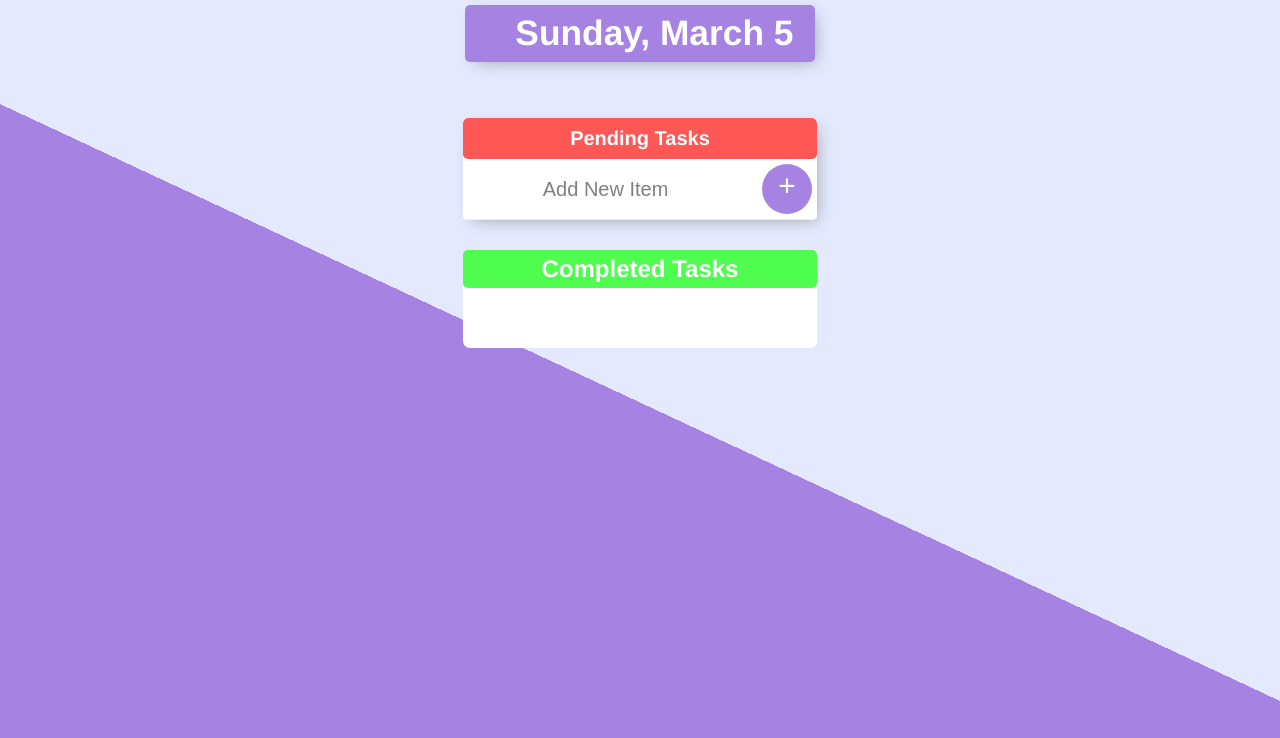
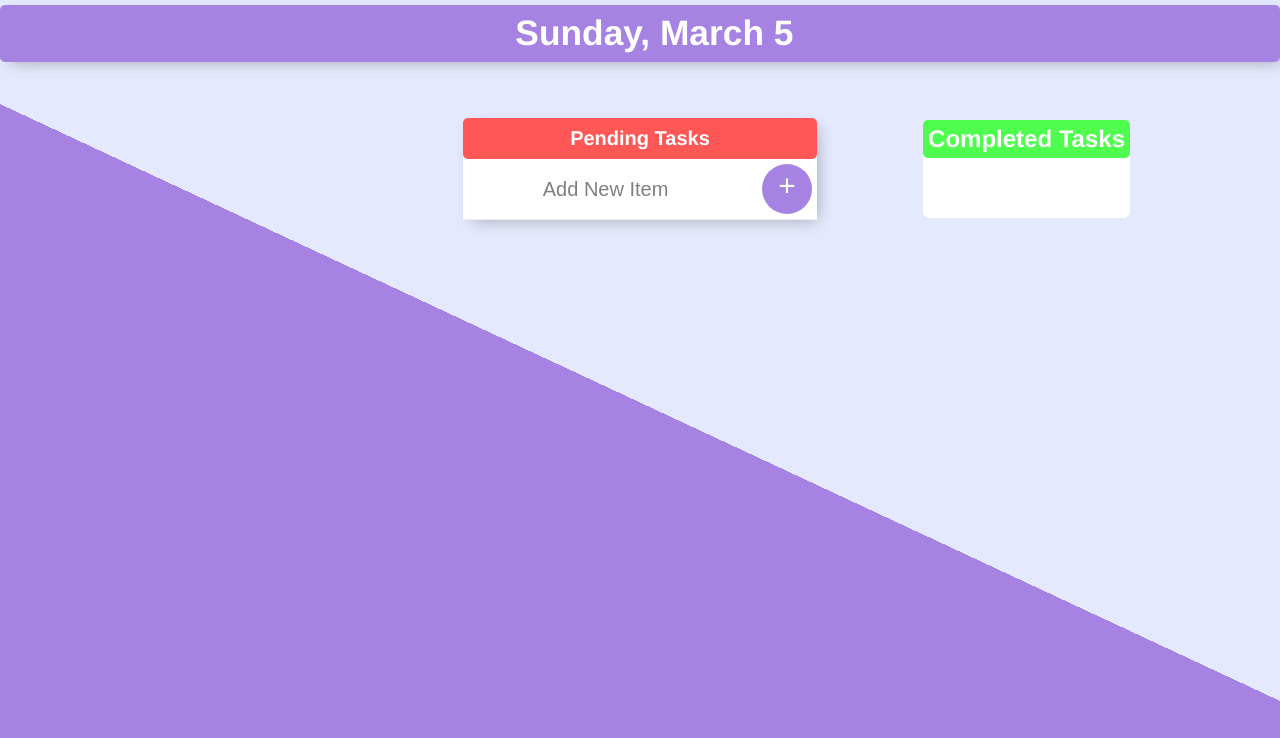
Before and after one commit to LahFlame/Lf-todo-list, a React (Create React App) app: page / in a window 1280 px wide. Shown: the top 738 px of the page. Built offline with nearby package versions, Linux system fonts and the light colour scheme.

Commit message:
improved responsiveness

```diff
--- a/src/component/completed-list/completed-task.styles.css
+++ b/src/component/completed-list/completed-task.styles.css
@@ -1,9 +1,9 @@
 .completed{
-
+    max-width: 250px;
     background-color: white;
     border-radius: 7px;
-    position: relative;
     color: rgb(20, 20, 20);
+    margin: 0 auto;
 }
 .completed h2{
     background-color: rgba(53, 253, 53, 0.87);
@@ -11,6 +11,7 @@
     padding: 5px;
     width: 100%;
     color: rgb(255, 255, 255);
+    white-space: nowrap;
 }
 .animate{
     animation: shine 500ms ease-in  2;
@@ -48,4 +49,5 @@
     color: #fff;
     text-align: center;
     font-size: 30px;
+    cursor: pointer;
 }
--- a/src/component/container/container.styles.css
+++ b/src/component/container/container.styles.css
@@ -1,16 +1,39 @@
 .container{
-  display: flex;
-  flex-direction: column;
+  max-width: 350px;
   padding: 1rem 3rem;
   margin: 0 auto;
 }
 
-@media screen and (min-width: 470px) {
+@media screen and (min-width: 570px) {
   .container{
-    max-width: 450px;
-    position: relative;
-  }
-  .completed{
+    max-width: 370px;
 
   }
 }
+@media screen and (min-width: 720px) {
+  .container{
+    max-width: 380px;
+  }
+  .completed{
+    position: absolute;
+    right: 20px;
+    top: 120px;
+  }
+}
+@media screen and (min-width: 850px) {
+  .completed{
+    position: absolute;
+    right: 80px;
+    top: 120px;
+  }
+}
+@media screen and (min-width: 1100px) {
+  .completed{
+    position: absolute;
+    right: 150px;
+    top: 120px;
+  }
+  .container{
+    max-width: 450px;
+  }
+}
--- a/src/component/header/header.styles.css
+++ b/src/component/header/header.styles.css
@@ -1,15 +1,16 @@
 .header{
-  max-width: 350px;
   margin: 5px auto 10px;
   background: white;
   border-radius: 5px;
   box-shadow: 5px 5px 15px -5px rgba(0, 0, 0, 0.3);
   background-color: #A683E3;
   text-align: center;
+  overflow: hidden;
 }
 h1{
     color: #fff;
     padding: 10px;
+    margin: 0 auto;
     animation: mover 2s linear infinite alternate;
 }
 
--- a/src/component/pending-list/pending-list.styles.css
+++ b/src/component/pending-list/pending-list.styles.css
@@ -1,11 +1,10 @@
 .pending{
     width: 100%;
-    margin: 30px auto;
+    margin: 30px 30px 50px 0;
     background: white;
     border-radius: 5px;
     box-shadow: 5px 5px 15px -5px rgba(0, 0, 0, 0.3);
-    max-height: 400px;
-    overflow: scroll;
+    flex-grow: 2;
     position: relative;
   }
   .pending h2{
```
